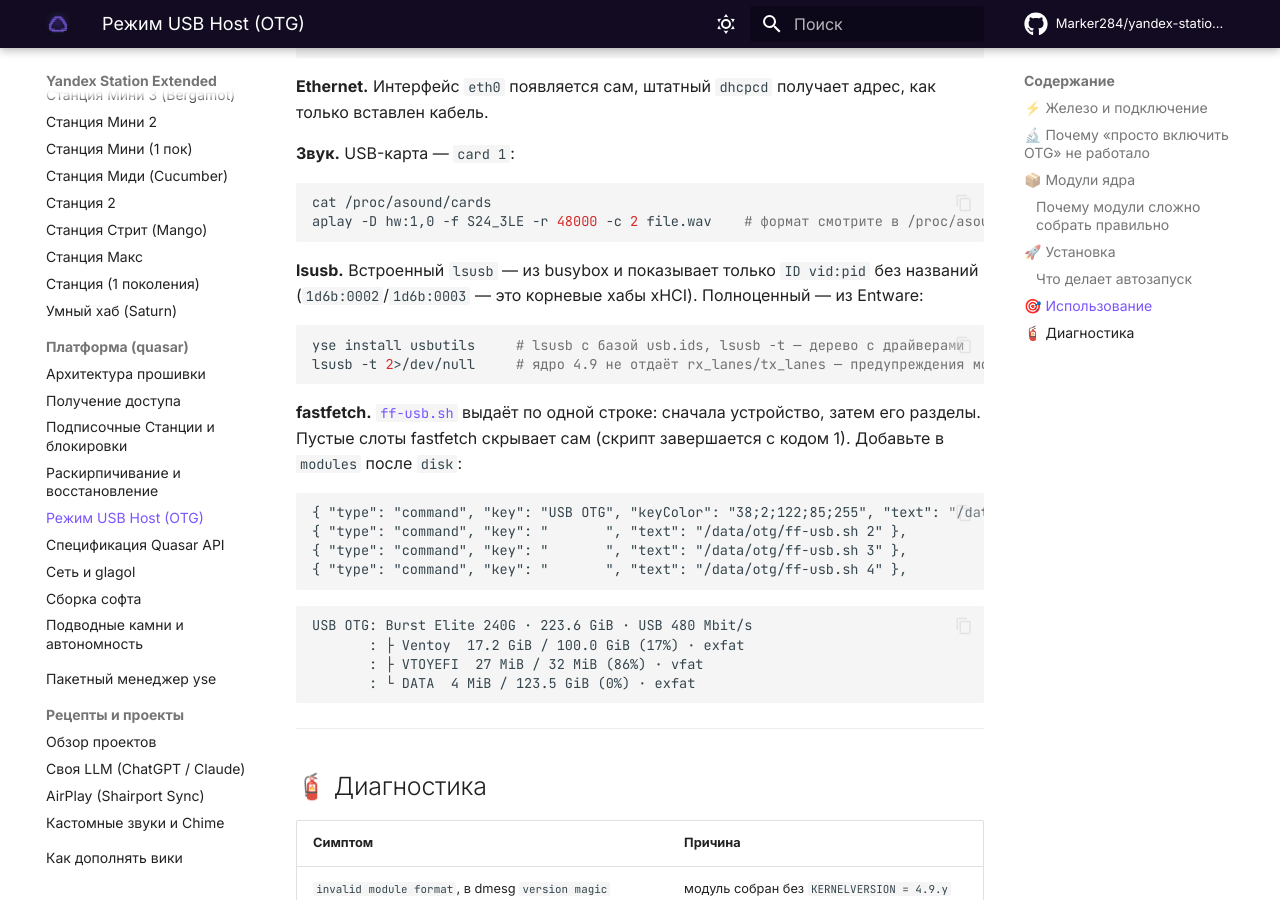
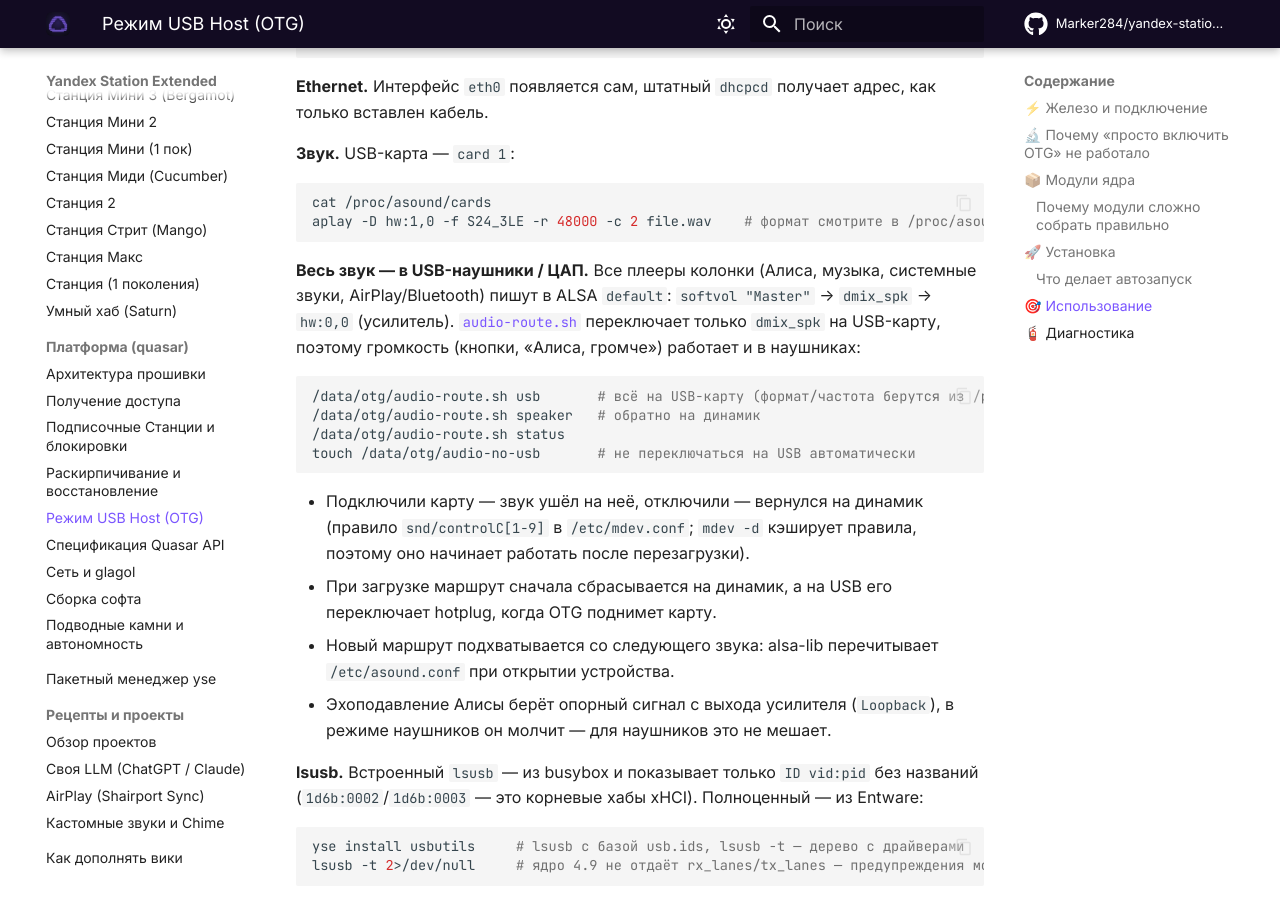
Before and after one commit to Kastle86/yandex-station-extended, an MkDocs documentation site: the page built from docs/platform/usb-host.md, in a window 1280 px wide and 900 px high, scrolled down 4631 px. Built offline with MkDocs 1.6.1 and Material for MkDocs 9.7.7, drawn with Linux system fonts in a browser that asks for light colours; comment, search, counter and statistics services are not loaded.

Commit message:
feat(usb-host): route all speaker audio to a USB sound card
audio-route.sh swaps only the dmix_spk slave in /etc/asound.conf, so every
player (Alice, music, sounds) follows and the softvol Master volume keeps
working. It touches alsa.conf so long-running players reload the config.
An mdev rule switches to the USB card on plug and back to the speaker on
unplug; S97otg-host resets the route at boot. Installer and guide updated.

Co-Authored-By: Claude Opus 5.5 <noreply@anthropic.com>
Claude-Session: https://claude.ai/code/session_01Rduha993CJuEQ14cchh5tL

````diff
--- a/docs/platform/usb-host.md
+++ b/docs/platform/usb-host.md
@@ -164,6 +164,25 @@ cat /proc/asound/cards
 aplay -D hw:1,0 -f S24_3LE -r 48000 -c 2 file.wav    # формат смотрите в /proc/asound/card1/stream0
 ```
 
+**Весь звук — в USB-наушники / ЦАП.** Все плееры колонки (Алиса, музыка, системные звуки,
+AirPlay/Bluetooth) пишут в ALSA `default`: `softvol "Master"` → `dmix_spk` → `hw:0,0` (усилитель).
+[`audio-route.sh`](https://github.com/Marker284/yandex-station-extended/blob/main/contrib/otg/audio-route.sh)
+переключает только `dmix_spk` на USB-карту, поэтому громкость (кнопки, «Алиса, громче») работает и в наушниках:
+
+```sh
+/data/otg/audio-route.sh usb       # всё на USB-карту (формат/частота берутся из /proc/asound/cardN/stream0)
+/data/otg/audio-route.sh speaker   # обратно на динамик
+/data/otg/audio-route.sh status
+touch /data/otg/audio-no-usb       # не переключаться на USB автоматически
+```
+
+* Подключили карту — звук ушёл на неё, отключили — вернулся на динамик (правило `snd/controlC[1-9]` в
+  `/etc/mdev.conf`; `mdev -d` кэширует правила, поэтому оно начинает работать после перезагрузки).
+* При загрузке маршрут сначала сбрасывается на динамик, а на USB его переключает hotplug, когда OTG поднимет карту.
+* Новый маршрут подхватывается со следующего звука: alsa-lib перечитывает `/etc/asound.conf` при открытии устройства.
+* Эхоподавление Алисы берёт опорный сигнал с выхода усилителя (`Loopback`), в режиме наушников он молчит —
+  для наушников это не мешает.
+
 **lsusb.** Встроенный `lsusb` — из busybox и показывает только `ID vid:pid` без названий
 (`1d6b:0002`/`1d6b:0003` — это корневые хабы xHCI). Полноценный — из Entware:
 
````
Also changed, not shown: 3 other files.
